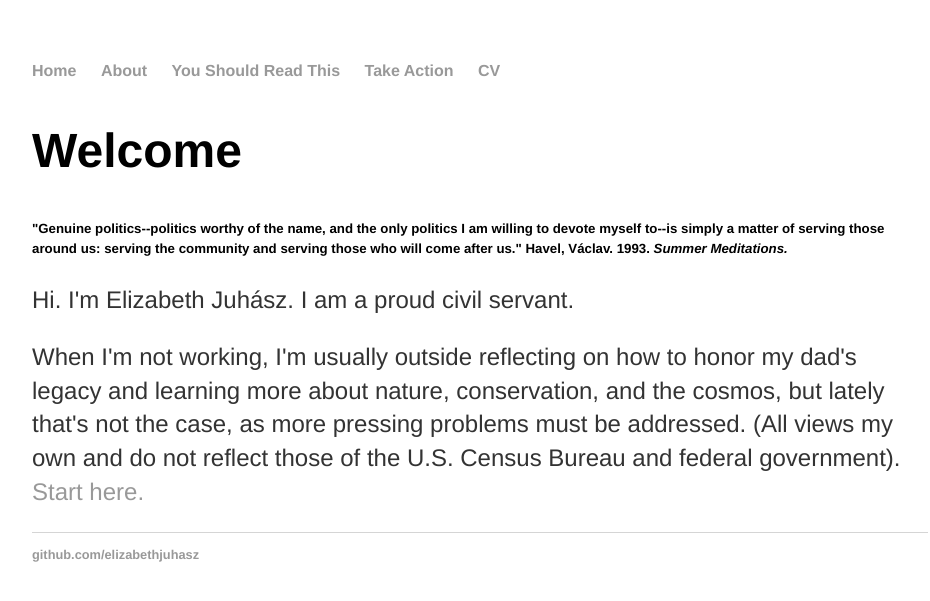
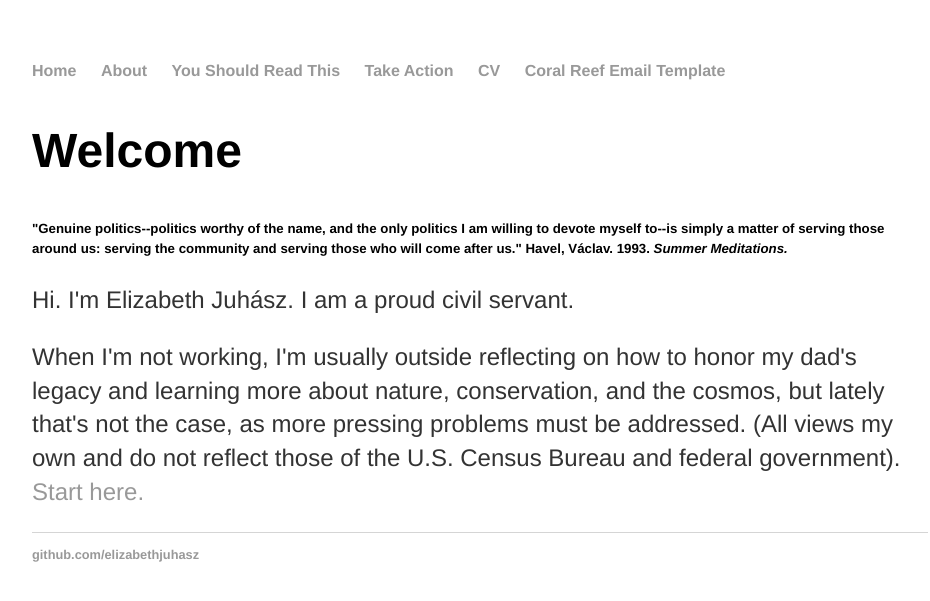
Before and after one commit to elizabethjuhasz/elizabethjuhasz.github.io, a Jekyll site: the page built from index.html, in a window 1280 px wide. Shown: the top 601 px of the page, without its empty margins (160-1090 px from the left). Built offline with Jekyll 4.4.1, drawn with Linux system fonts in a browser that asks for light colours; Markdown is read by kramdown in place of the engine named in the settings.

Commit message:
Added a section for coral reef email template

```diff
--- a/_layouts/default.html
+++ b/_layouts/default.html
@@ -16,6 +16,7 @@
 <li><a href="/constitution">You Should Read This</a></li>
 <li><a href="/action">Take Action</a></li>
 <li><a href="/cv">CV</a></li>
+<li><a href="/Coral Reef Email Template">Coral Reef Email Template</a></li>
 </ul>
     </nav>
 <div class="container">
```
